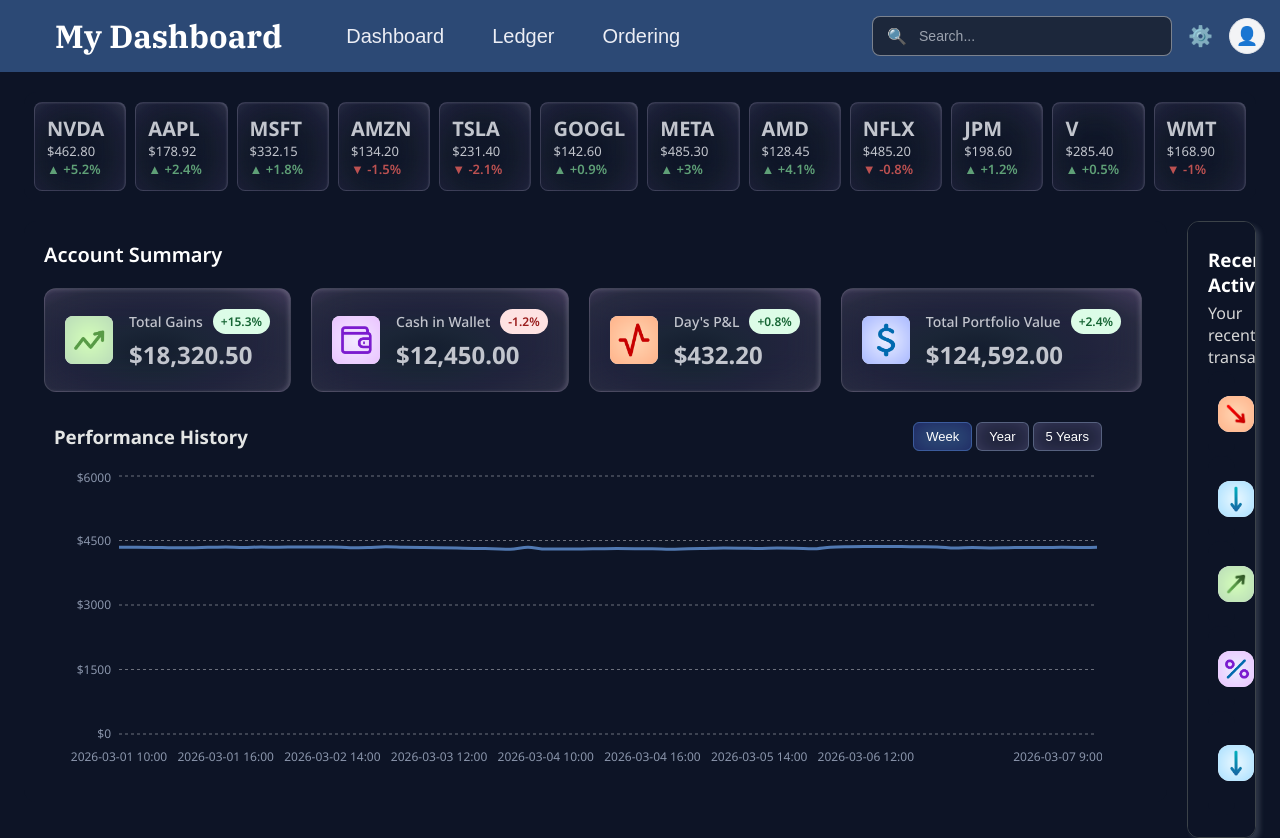
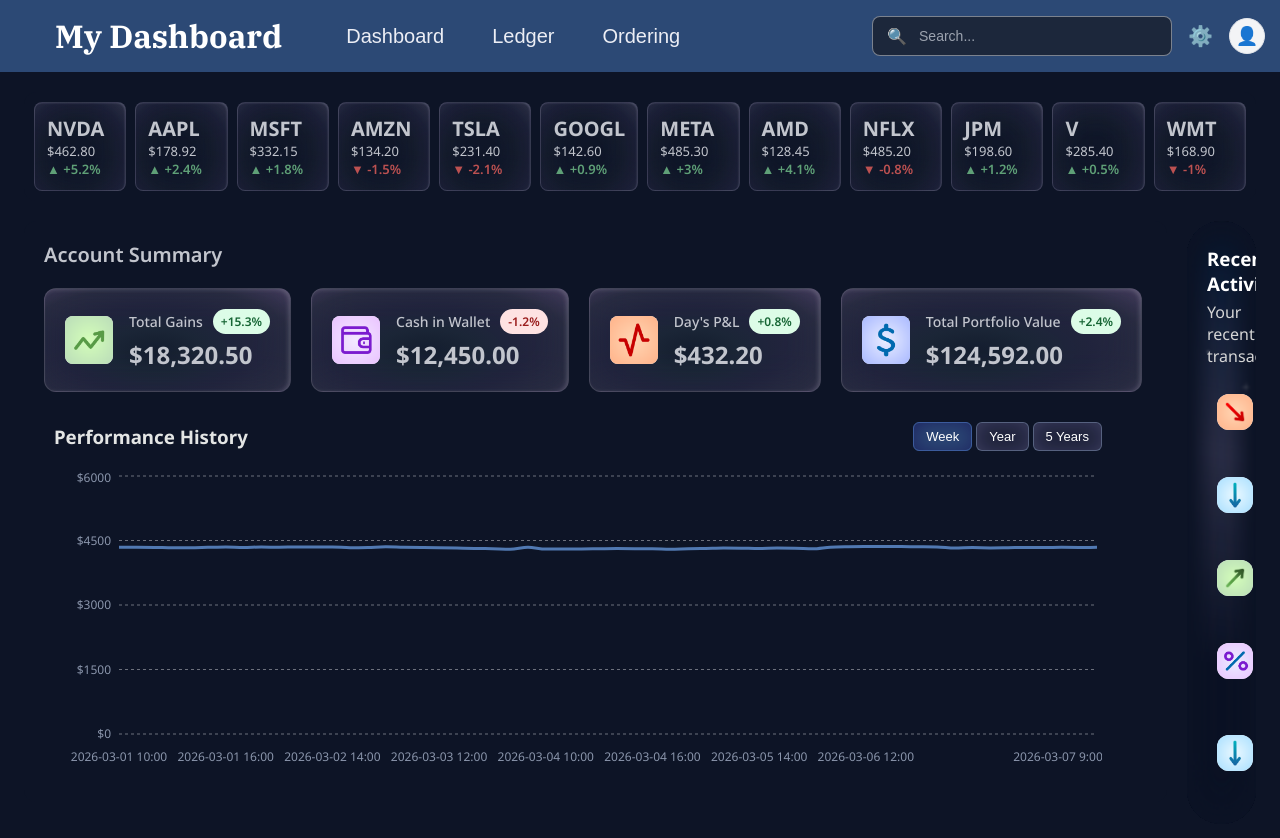
Before and after one commit to orion-trading-platform/frontend, a React (Vite) app in the folder apps/web_client/: page / in a window 1280 px wide. Shown: the top 838 px of the page. Built offline with nearby package versions, Linux system fonts and the light colour scheme.

Commit message:
recent activity styling

```diff
--- a/apps/web_client/src/features/dashboard/DashboardPage.tsx
+++ b/apps/web_client/src/features/dashboard/DashboardPage.tsx
@@ -177,7 +177,7 @@
       }
       chart={<PerformanceChart />}
       activity={
-        <div style={{ padding: 20, textAlign: 'left', color: '#ffffff', display: 'flex', flexDirection: 'column', width: '-webkit-fill-available'}}>
+        <div style={{ padding: 20, textAlign: 'left', color: '#ffffff', display: 'flex', flexDirection: 'column', width: '-webkit-fill-available', backdropFilter:'blur(1px)'}}>
           <div>
             <h3 style={{marginBlock: '5px', color: '#ffffff'}}>Recent Activity</h3>
             <p style={{marginBlock: '3px', color: '#d6d6d6'}}>Your recent transactions.</p>
--- a/apps/web_client/src/features/dashboard/components/RecentActivity.module.css
+++ b/apps/web_client/src/features/dashboard/components/RecentActivity.module.css
@@ -1,5 +1,4 @@
 .card{
-    background: #0d1426;
     border-radius: 12px;
     padding: 20px;
     padding-left: 10px;
@@ -11,7 +10,7 @@
 }
 
 .card:hover{
-    background: 	#eff4f7;
+    background: 	#2c4975;
 }
 
 .icon{
@@ -40,7 +39,7 @@
 
 .label {
   width: max-content;
-  color: hsl(0, 0%, 0%);
+  color: #c2c5cd;
   font-size: 14px;
   font-weight: 500;
 }
@@ -52,25 +51,25 @@
 .value {
   font-size: 13px;
   font-weight: 700;
-  color: #111827;
+  color: #c2c5cd;
 }
 .valuePos{
     color: rgb(0, 150, 52);
 }
 .valueNeg{
-    color: rgb(0, 0, 0);
+    color: #c2c5cd;
 }
 .time{
     width: max-content;
     display: flex;
     font-size: 10px;
-    color: #4f4f4f;
+    color: #9fa3ad;
 }
 
 .status{
     border-radius: 7px;
     width: auto;
-    background-color: #ededed;
+    background-color: #2c4975;
     display: flex;
     align-items: center;
     justify-content: center;
@@ -78,6 +77,7 @@
     padding-left: 5px;
     padding-right: 5px;
     margin: 2px;
-    border: 2px solid white;
+    border: 1px solid #c2c5cd54;
     height: min-content;
+    color: #c2c5cd;
 }
--- a/apps/web_client/src/features/dashboard/layouts/DashboardGrid.module.css
+++ b/apps/web_client/src/features/dashboard/layouts/DashboardGrid.module.css
@@ -73,7 +73,7 @@
   margin: 0;
   font-size: 1.25rem;
   font-weight: 600;
-  color: #ffffff;
+  color: #c2c5cd;
   text-align: left;
 }
 
@@ -82,11 +82,11 @@
   display:flex;
   margin-right: 24px;
   flex-direction: column;
-  background: #0d1426;
-  border-radius: 12px;
-  color: #ffffff;
-  border: 1px solid #3c4349;
-  box-shadow: 4px 4px 5px #9aa6b23c;
+  background-image: url(recent4.png);
+  border-radius: 40px;
+  color: #c2c5cd;
+  box-shadow: inset 0px 0px 50px -1px #0d1426, inset 0px 0px 40px -1px #0d1426, inset 0px 0px 30px -1px #0d1426, inset 0px 0px 20px -1px #0d1426, inset 0px 0px 10px -1px #0d1426, inset 0px 0px 50px -1px #0d1426;
+
   /* Stick to the height of the main content */
   height: 100%;
   overflow-y: auto;
```
Also changed, not shown: apps/web_client/src/features/dashboard/layouts/recent4.png (added).
